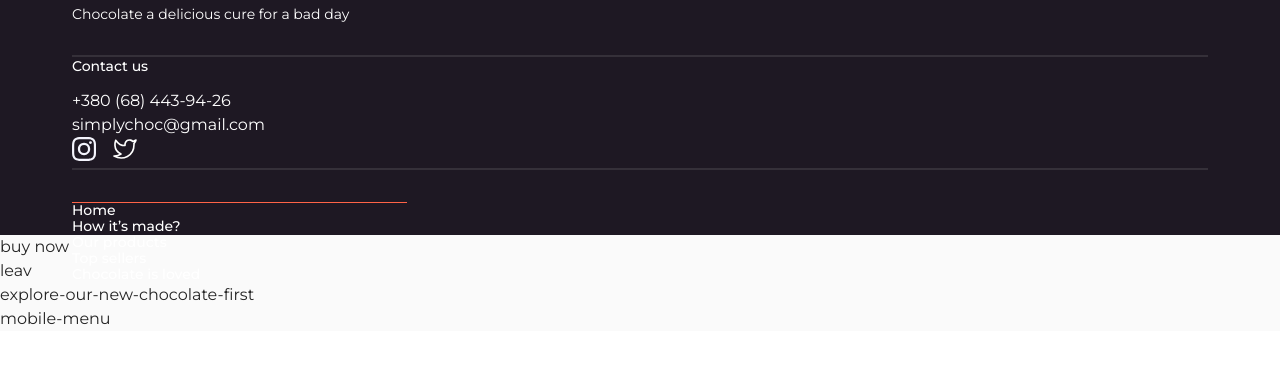
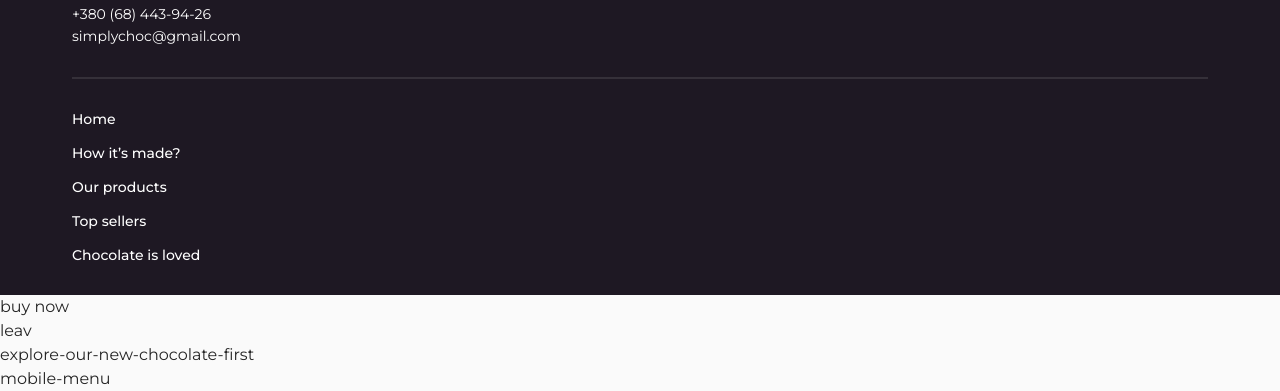
Before and after one commit to Ukro/project-team-14, a website built with Vite: page src/index.html in a window 1280 px wide. Shown: the part 1511-1902 px from the top of the page. Before the commit the page ends 1842 px from the top, so only its background shows below. Built offline with nearby package versions, Linux system fonts and the light colour scheme.

Commit message:
Update 20.16

```diff
--- a/src/css/footer.css
+++ b/src/css/footer.css
@@ -23,17 +23,6 @@ background-color: var(--bg-dark-color);
 
 .foot-title-text-word-clr {
     color: var(--accent-color);
-}
-.foot-container {
-
-}
-
-.foot-title {
-
-}
-
-.foot-title-text {
-
 }
 
 .foot-contacts {
@@ -104,27 +93,5 @@ background-color: var(--bg-dark-color);
     font-size: 14px;
     line-height: 16px;
     margin-top: 32px;
-    background-color: tomato;
-    height: 1px;
-    width: 335px;
-    display: block;
-    /* margin-left: 20px; */
-    /* margin-right: 20px; */
-}
-
-.foot-contacts-title {
 
 }
-
-.foot-contacts-social {
-
-}
-
-.social-svg {
-    /* border: 1.5px solid tomato; */
-    fill: var(--text-dark-color);
-}
-
-.foot-map-site-list {
-
-}
--- a/src/partials/footer.html
+++ b/src/partials/footer.html
@@ -37,16 +37,6 @@
 
         <ul class="foot-address-list">
             <li class="foot-address-list-li">
-        <span>Chocolate</span> a delicious cure for a bad day
-    </h2>
- </div>
- <div class="foot-contacts">
-    <h3 class="foot-contacts-title">
-        Contact us
-    </h3>
-    <address>
-        <ul>
-            <li>
                 <a class="" href="tel:+380684439426">+380 (68) 443-94-26</a>
             </li>
             <li>
@@ -55,24 +45,6 @@
         </ul>
     </address>
 
-    <div class="foot-contacts-social">
-        <ul class="foot-contacts-social-list">
-            <li>
-                <a href="" class="">
-                    <svg width="24" height="24" class="social-svg">
-                      <use href="/src/img/icons.svg#icon-instagram"></use>
-                      </svg>
-                  </a>
-            </li>
-            <li>
-                <a href="" class="">
-                    <svg width="24" height="24" class="social-svg">
-                        <use href="/src/img/icons.svg#icon-twitter"></use>
-                      </svg>
-                  </a>
-            </li>
-        </ul>
-    </div>
  </div>
  <div class="foot-map-site">
     <ul class="foot-map-site-list">
```
